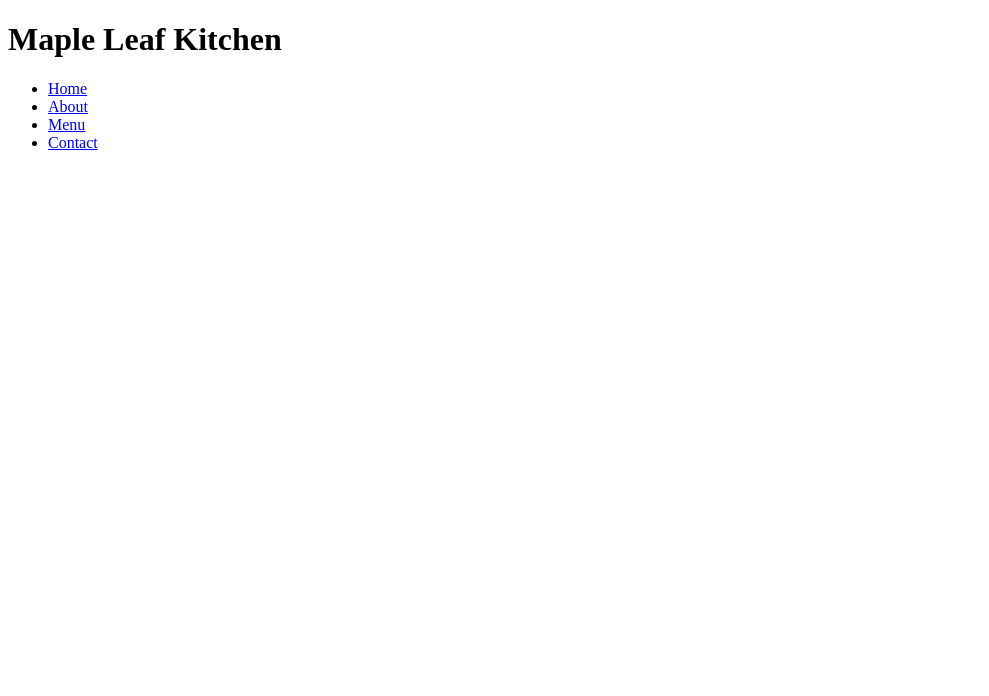
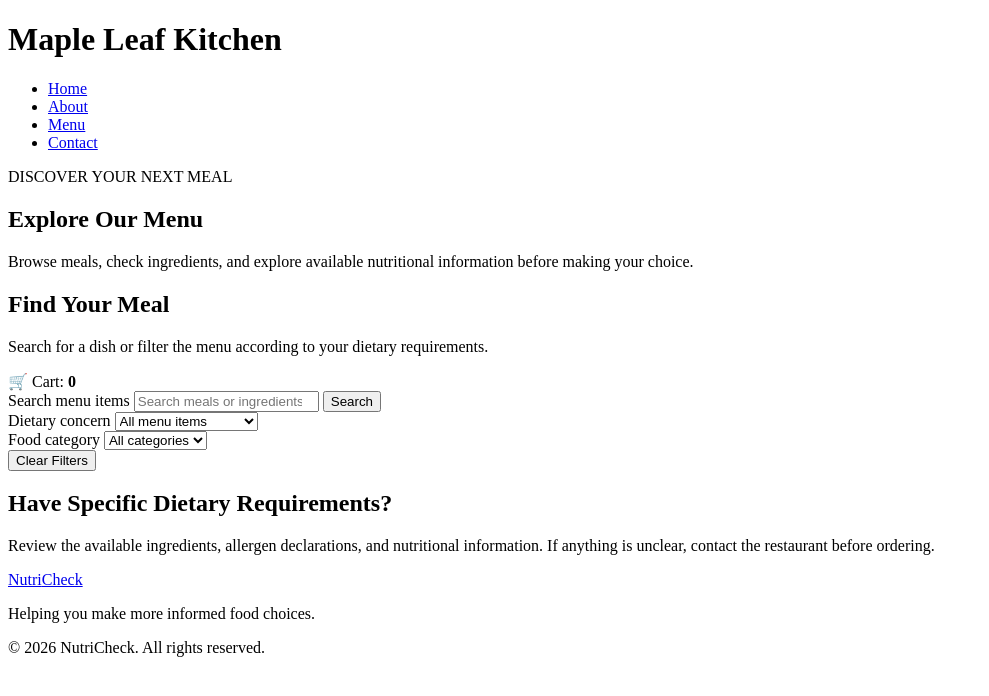
Before and after one commit to yusufmaida82-art/Nutricheck, a plain HTML site: page menu.html in a window 1280 px wide. Shown: the whole page, without its empty margins (0-989 px from the left). Drawn offline with Linux system fonts and the light colour scheme.

```diff
--- a/menu.html
+++ b/menu.html
@@ -3,7 +3,7 @@
 <head>
     <meta charset="UTF-8">
     <meta name="viewport" content="width=device-width, initial-scale=1.0">
-    <title>Document</title>
+    <title>Explore Menu | NutriCheck</title>
 </head>
 <body>
     <header>
@@ -17,6 +17,183 @@
         </ul>
     </nav>
 </header>
+<section class="menu-hero">
+            <div class="container">
+
+                <p class="eyebrow">DISCOVER YOUR NEXT MEAL</p>
+
+                <h1>
+                    Explore Our <span>Menu</span>
+                </h1>
+
+                <p>
+                    Browse meals, check ingredients, and explore available
+                    nutritional information before making your choice.
+                </p>
+
+            </div>
+        </section>
+
+
+        <!-- Menu Search  -->
+        <section id="menu-items" >
+            <div class="container">
+
+                <div class="menu-intro">
+
+                    <div>
+                        <h2>Find Your Meal</h2>
+
+                        <p>
+                            Search for a dish or filter the menu according
+                            to your dietary requirements.
+                        </p>
+                    </div>
+
+                    <div class="cart-summary">
+                        <span aria-hidden="true">🛒</span>
+
+                        <span>
+                            Cart:
+                            <strong id="cart-count">0</strong>
+                        </span>
+                    </div>
+
+                </div>
+
+
+                <!-- Search Form -->
+                <form id="menu-search-form" class="search-form" role="search">
+
+                    <label for="menu-search" class="visually-hidden">
+                        Search menu items
+                    </label>
+
+                    <input
+                        type="search"
+                        id="menu-search"
+                        name="search"
+                        placeholder="Search meals or ingredients..."
+                    >
+
+                    <button type="submit" class="btn btn-primary">
+                        Search
+                    </button>
+
+                </form>
+
+
+                <!-- Dietary -->
+                <div class="filter-panel">
+
+                    <div class="filter-group">
+
+                        <label for="diet-filter">
+                            Dietary concern
+                        </label>
+
+                        <select id="diet-filter" name="diet">
+                            <option value="all">All menu items</option>
+                            <option value="gluten">Gluten awareness</option>
+                            <option value="allergens">Food allergens</option>
+                            <option value="diabetes">Diabetes awareness</option>
+                            <option value="kidney">Kidney health</option>
+                        </select>
+
+                    </div>
+
+
+                    <div class="filter-group">
+
+                        <label for="category-filter">
+                            Food category
+                        </label>
+
+                        <select id="category-filter" name="category">
+                            <option value="all">All categories</option>
+                            <option value="main">Main course</option>
+                            <option value="salad">Salads</option>
+                            <option value="vegetarian">Vegetarian</option>
+                            <option value="drinks">Drinks</option>
+                        </select>
+
+                    </div>
+
+
+                    <button
+                        type="button"
+                        id="clear-filters"
+                        class="btn btn-secondary"
+                    >
+                        Clear Filters
+                    </button>
+
+                </div>
+
+
+                <!-- Menu Items -->
+                <div id="menu-grid" class="menu-grid">
+
+                    <!-- Menu cards will be rendered here by menu.js. -->
+
+                </div>
+
+
+                <!-- Empty State -->
+                <div id="empty-state" class="empty-state" hidden>
+
+                    <h3>No matching meals found</h3>
+
+                    <p>
+                        Try another search term or clear your filters
+                        to explore more menu items.
+                    </p>
+
+                </div>
+
+            </div>
+        </section>
+
+        <section class="dietary-notice-section">
+            <div class="container dietary-notice">
+
+                <div>
+                    <h2>Have Specific Dietary Requirements?</h2>
+
+                    <p>
+                        Review the available ingredients, allergen
+                        declarations, and nutritional information.
+                        If anything is unclear, contact the restaurant
+                        before ordering.
+                    </p>
+
+        </section>
+
+    </main>
+
+
+    <!-- Footer -->
+    <footer class="site-footer">
+        <div class="container footer-content">
+
+            <a href="index.html" class="logo footer-logo">
+                Nutri<span>Check</span>
+            </a>
+
+            <p>
+                Helping you make more informed food choices.
+            </p>
+
+            <p class="copyright">
+                &copy; 2026 NutriCheck. All rights reserved.
+            </p>
+
+        </div>
+    </footer>
 
 </body>
 </html>
+
+
+</body>
+</html>
```
Also changed, not shown: about.html (+58 -0 lines), index.html (line endings or trailing spaces).
